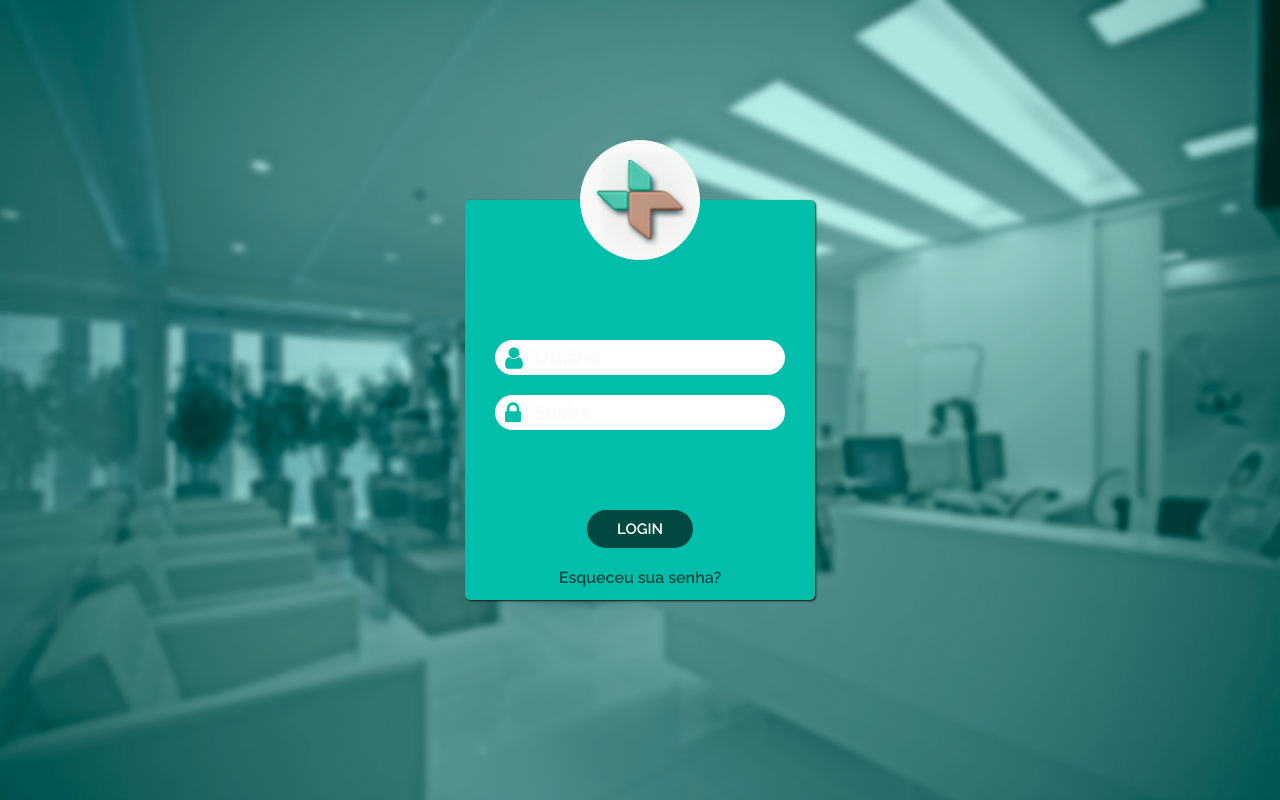
After one commit to MailsonP/ClinicaCandidoTorresWeb, a PHP site: page /Home.php in a window 1280 px wide. The commit adds this page. Run offline with PHP 8.4, Linux system fonts and the light colour scheme.

Commit message:
Tela de Home
Tela de home, e o botao de login

Co-Authored-By: lucastzn <lucastzn@users.noreply.github.com>

```diff
--- /dev/null
+++ b/ClinicaCandidoTorresWebProject/Telas/Home.php
@@ -0,0 +1,45 @@
+<!DOCTYPE html>
+<html>
+<head>
+	 <meta charset="utf-8">
+  	<meta name="viewport" content="width=device-width, initial-scale=1">
+	<title>Clinica Cândido Torres</title>
+	<link rel="stylesheet" href="https://fonts.googleapis.com/css?family=Montserrat+Alternates">
+	<link rel="stylesheet" type="text/css" href="../css/login.css">
+	<link href="https://fonts.googleapis.com/css?family=Raleway:600" rel="stylesheet">
+	<link rel="stylesheet" href="https://cdnjs.cloudflare.com/ajax/libs/font-awesome/4.7.0/css/font-awesome.min.css">
+	<script src="../js/jquery-3.2.1.js"></script>
+	<style type="text/css">
+*{
+	padding: 0;
+	margin: 0;
+}
+
+body,html{
+	width: 100%;
+    height: 100%;
+    overflow-y: auto;
+    overflow-x: hidden;
+    background-image: url(../img/fundo.png);
+    background-repeat: no-repeat;
+    background-size: cover;
+    background-attachment: fixed;
+}
+	</style>
+</head>
+<body ondragstart="return false;">
+	<div class="container-login">
+    <img src="../img/logo.png">
+    <form action="../Login/autenticarUsuario.php" method="POST">
+      <div class="form-input">
+        <input type="text" name="username" placeholder="Usuário">
+      </div>
+      <div class="form-input">
+        <input type="password" name="password" placeholder="Senha">
+      </div>
+        <input type="submit" name="submit" value="LOGIN" class="btn-login">
+    </form>
+     <a href="#">Esqueceu sua senha?</a>
+  </div>
+</body>
+</html>
--- a/ClinicaCandidoTorresWebProject/Telas/TelaAtualizarMedico.php
+++ b/ClinicaCandidoTorresWebProject/Telas/TelaAtualizarMedico.php
@@ -45,6 +45,7 @@ $dado = $medico->retornaDados("object");
                     <li><a href="../Telas/TelaCadastroMedico.php">Médico</a></li>
                     <li><a href="../Telas/TelaCadastroPaciente.php">Paciente</a></li>
                 </ul>
+            <li><a href="#">Sair</a></li>
         </ul>
     </nav>
     </header>
--- a/ClinicaCandidoTorresWebProject/Telas/TelaAtualizarPaciente.php
+++ b/ClinicaCandidoTorresWebProject/Telas/TelaAtualizarPaciente.php
@@ -54,6 +54,7 @@ while ($dado = $paciente->retornaDados("object")) {
                     <li><a href="../Telas/TelaCadastroMedico.php">Médico</a></li>
                     <li><a href="../Telas/TelaCadastroPaciente.php">Paciente</a></li>
                 </ul>
+            <li><a href="#">Sair</a></li>
         </ul>
     </nav>
     </header>
--- a/ClinicaCandidoTorresWebProject/Telas/TelaAtualizarUsuario.php
+++ b/ClinicaCandidoTorresWebProject/Telas/TelaAtualizarUsuario.php
@@ -49,6 +49,8 @@ $dado = $usuario->retornaDados("object");
                     <li><a href="../Telas/TelaCadastroMedico.php">Médico</a></li>
                     <li><a href="../Telas/TelaCadastroPaciente.php">Paciente</a></li>
                 </ul>
+            </li>
+            <li><a href="#">Sair</a></li>
         </ul>
     </nav>
     </header>
--- a/ClinicaCandidoTorresWebProject/Telas/TelaCadastroMedico.php
+++ b/ClinicaCandidoTorresWebProject/Telas/TelaCadastroMedico.php
@@ -34,6 +34,8 @@ protect();
                     <li><a href="../Telas/TelaCadastroMedico.php">Médico</a></li>
                     <li><a href="../Telas/TelaCadastroPaciente.php">Paciente</a></li>
                 </ul>
+            </li>
+            <li><a href="#">Sair</a></li>
         </ul>
     </nav>
     </header>
--- a/ClinicaCandidoTorresWebProject/Telas/TelaCadastroPaciente.php
+++ b/ClinicaCandidoTorresWebProject/Telas/TelaCadastroPaciente.php
@@ -36,6 +36,8 @@ protect();
                     <li><a href="../Telas/TelaCadastroMedico.php">Médico</a></li>
                     <li><a href="../Telas/TelaCadastroPaciente.php">Paciente</a></li>
                 </ul>
+            </li>
+            <li><a href="#">Sair</a></li>
         </ul>
     </nav>
     </header>
--- a/ClinicaCandidoTorresWebProject/Telas/TelaCadastroUsuario.php
+++ b/ClinicaCandidoTorresWebProject/Telas/TelaCadastroUsuario.php
@@ -36,6 +36,7 @@ protect();
                     <li><a href="../Telas/TelaCadastroPaciente.php">Paciente</a></li>
                 </ul>
             </li>
+            <li><a href="#">Sair</a></li>
         </ul>
     </nav>
     </header>
```
Also changed, not shown: ClinicaCandidoTorresWebProject/Telas/Index.php (+1 -13 lines).
